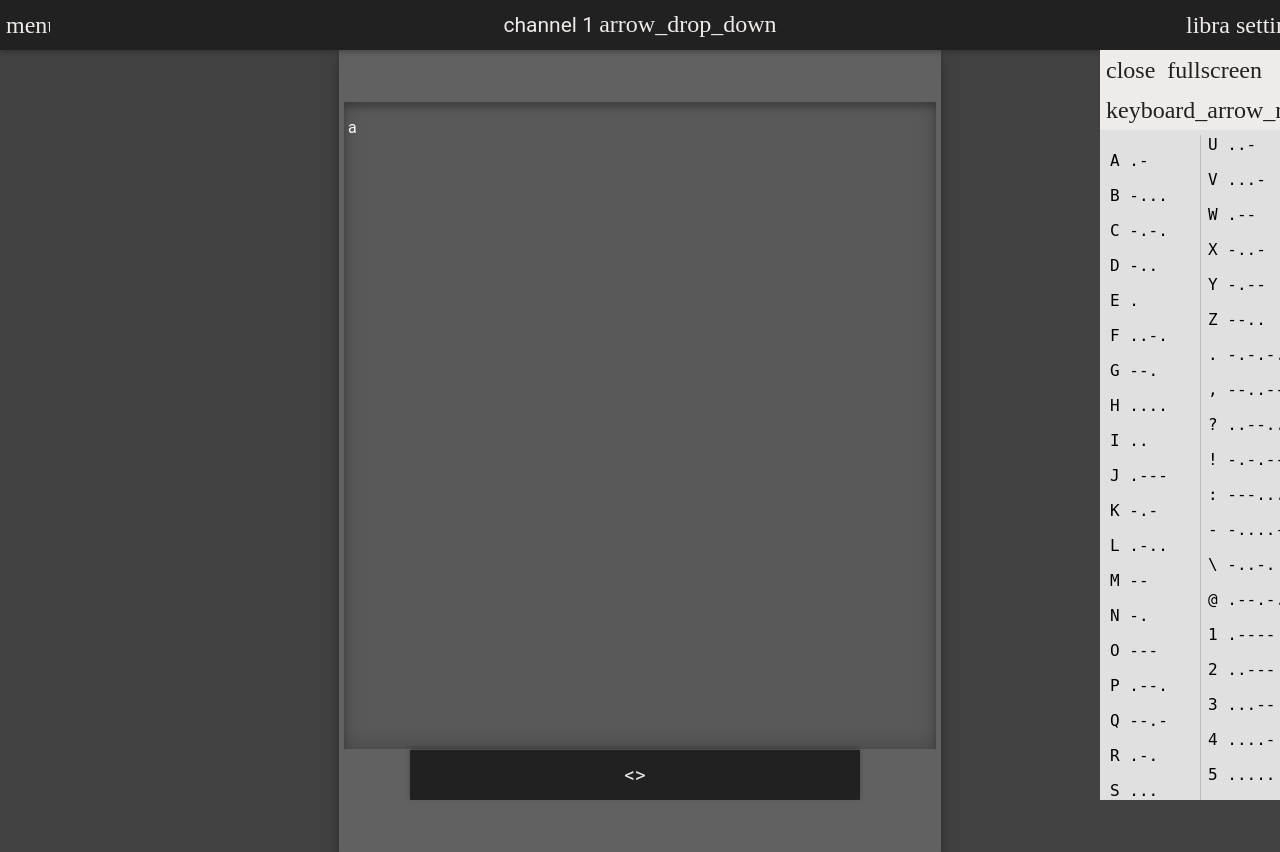
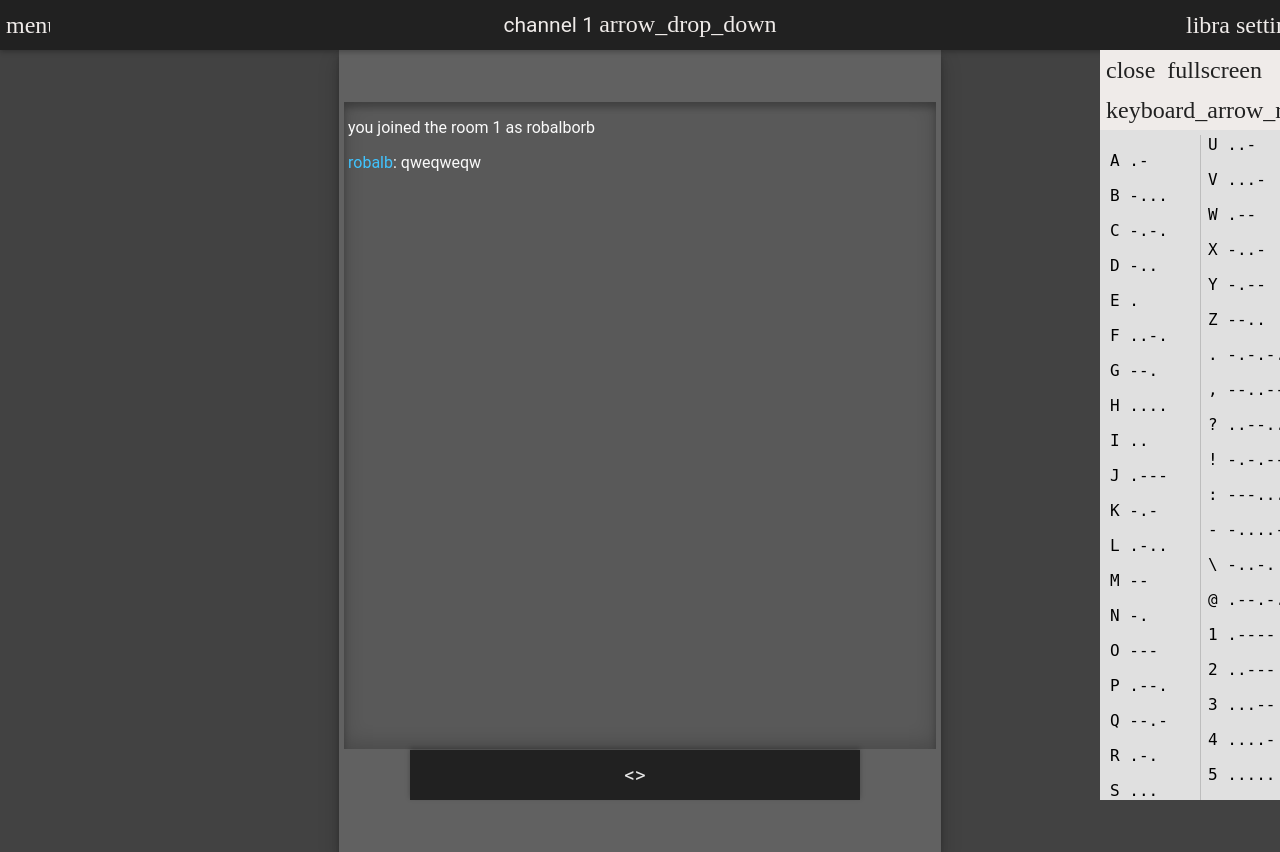
Before and after one commit to robalb/morsechat, a PHP site: page / in a window 1280 px wide. Run offline with PHP 8.4, Linux system fonts and the light colour scheme; some web fonts are replaced.

Commit message:
minor changes
preparation for chat messages display

```diff
--- a/app_core.js
+++ b/app_core.js
@@ -59,6 +59,7 @@ var keyId;
 var letterDisplayId;
 var phraseDisplayId;
 var barId;
+var chatId;
 var morseListSideBarId;
 
 //customizable morse parameters
@@ -104,6 +105,7 @@ window.addEventListener('load', function(){
 	barId = document.getElementById('timebar_bar');
 	letterDisplayId = document.getElementById('letterDisp');
 	phraseDisplayId = document.getElementById('phraseDisp');
+	chatId = document.getElementById('chat');
 	morseListSideBarId = document.getElementById("morseListSideBar");
 
 	//check if touch screen is enabled
@@ -288,6 +290,12 @@ function sendMSgCountDown(){
 			barId.style.height = "0px";
 			barId.style.width = "0px";
 			//TODO >> clear current phrase message, send this one etch
+
+			//probably to remove when websocket is implemented
+			chatId.insertAdjacentHTML("beforeend","<p><a href=''>robalb</a>: "+phrase+"</p>");
+			phrase="";
+			phraseDisplayId.innerHTML = "";
+
 		}
 	}
 }
--- a/index.html
+++ b/index.html
@@ -32,7 +32,8 @@
 		</div>
 		<p id="dispbar"><a id="phraseDisp"> </a> <a id="letterDisp"></a></p>
 		<div id="chat">
-			<p>a</p>
+			<p>you joined the room 1 as robalborb</p>
+			<p><a href="">robalb</a>: qweqweqw</p>
 		</div>
 	</div>
 
--- a/style.css
+++ b/style.css
@@ -83,7 +83,20 @@ right:50px;
 	-webkit-box-shadow:inset 0 -5px 20px rgba(0,0,0,0.19),inset 0 6px 6px rgba(0,0,0,0.23);
 	-moz-box-shadow:inset 0 -5px 20px rgba(0,0,0,0.19),inset 0 6px 6px rgba(0,0,0,0.23);
 
+
 }
+#chat p{
+		    white-space: pre-wrap;      /* CSS3 */
+   white-space: -moz-pre-wrap; /* Firefox */
+   white-space: -pre-wrap;     /* Opera <7 */
+   white-space: -o-pre-wrap;   /* Opera 7 */
+   word-wrap: break-word;      /* IE */
+}
+#chat a{
+	color:#40c4ff;
+	text-decoration:none;
+}
+
 #dispbar{
 	  font-family: 'Roboto',Sans serif;
   font-size: 18px;
@@ -152,10 +165,10 @@ er{
 	background-color:#efebe9;
 		overflow:hidden;
 	transition-duration: 0.5s;
-	animation:animateleft 0.4s
+	animation:animateshow 0.4s
 
 }
-@keyframes animateleft{from{height:0%;opacity:0} to{height:100%;opacity:1}}
+@keyframes animateshow{from{height:0%;opacity:0} to{height:100%;opacity:1}}
 @media (min-width:960px){
 	.morseListContainer{
 	  display:block;
@@ -183,6 +196,7 @@ color:#212121;
 	padding-top:5px;
 	column-count:2;
 	 column-rule: 1px solid #bdbdbd;
+	 	transition-duration: ;
 }
 #morseList p{
 	 break-inside: avoid-column;
```
